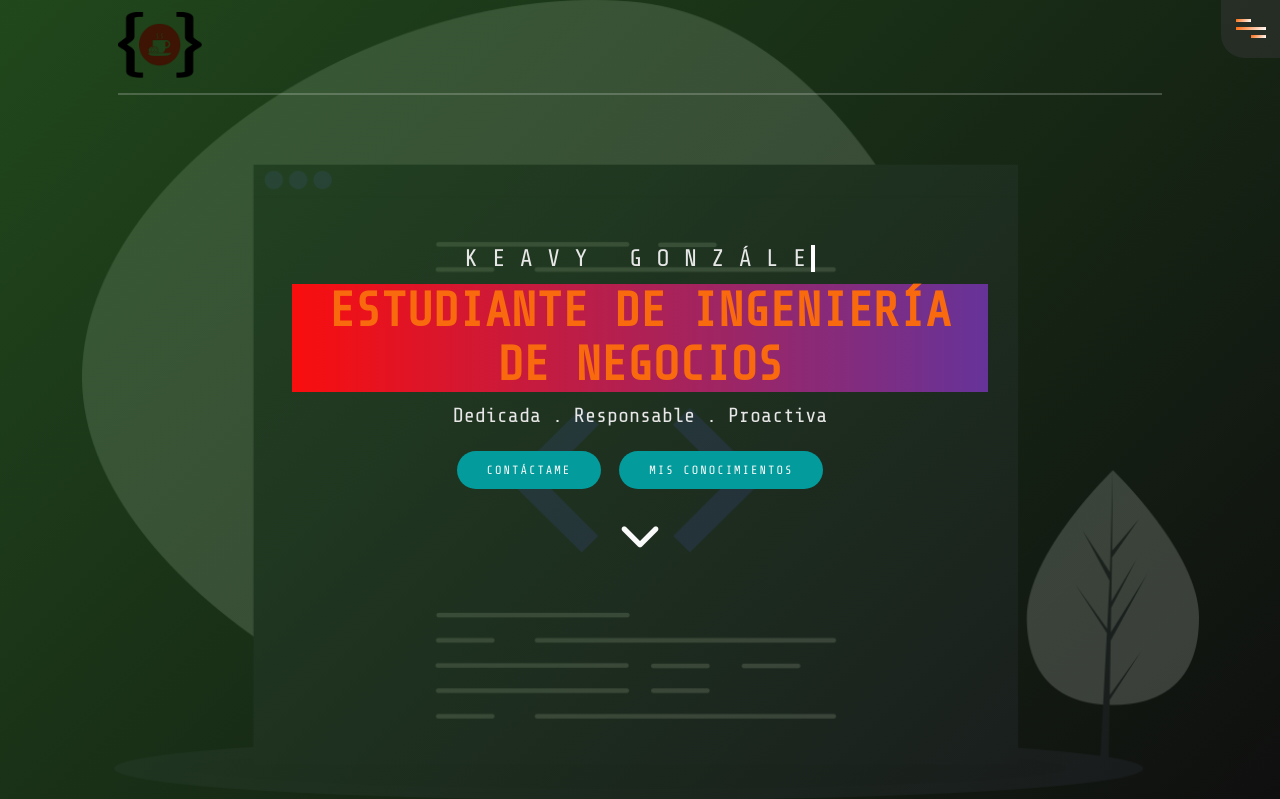
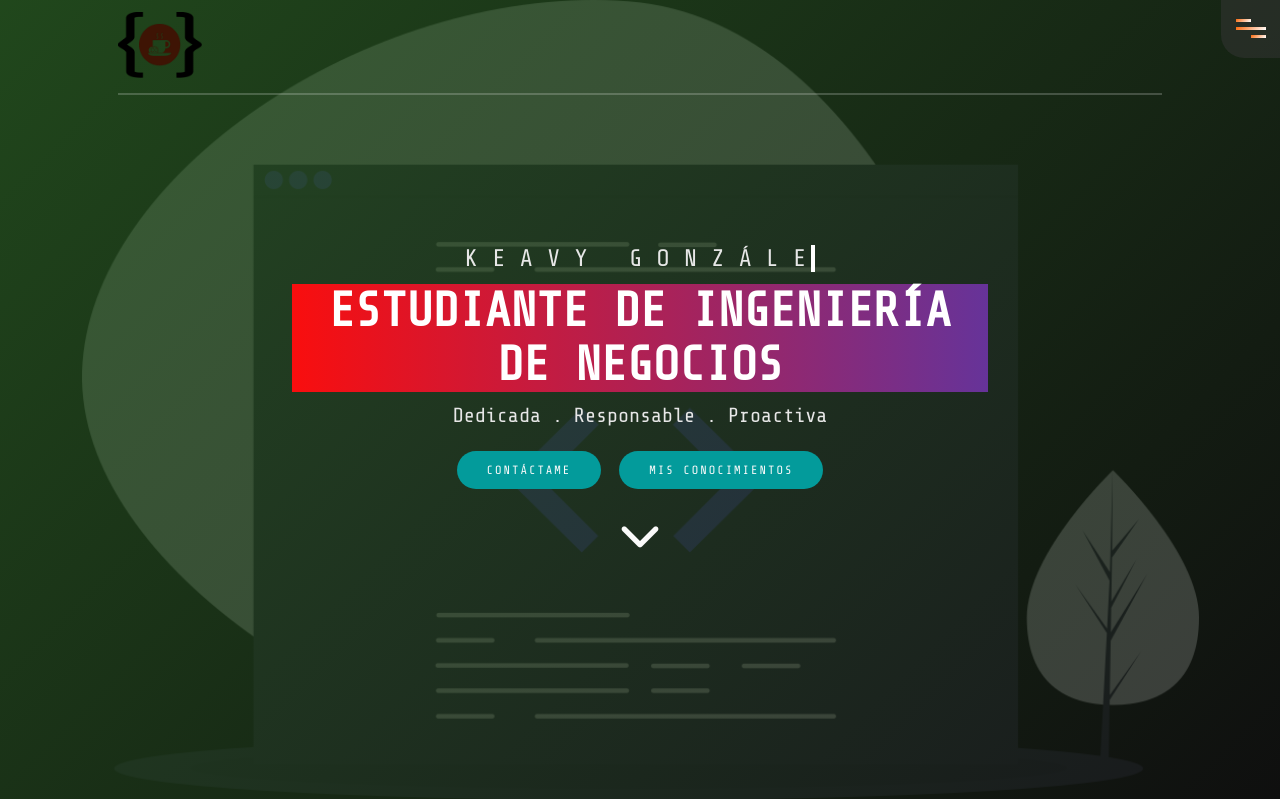
Before and after one commit to keavy-isabel/Portfolio, a Flask app: page / in a window 1280 px wide. Shown: the top 799 px of the page. Run offline with Flask 2, Linux system fonts and the light colour scheme; some libraries are stand-ins or nearby versions.

Commit message:
portafolio5

```diff
--- a/static/main.css
+++ b/static/main.css
@@ -251,7 +251,7 @@ nav {
 .main-message h3 {
   font-size: 4rem;
   margin: 1rem 0;
-  color: rgba(249, 105, 14, 1);
+  color: rgb(255, 255, 255);
   background: linear-gradient(
     to right,
     rgba(249, 14, 14) 0%,
```
